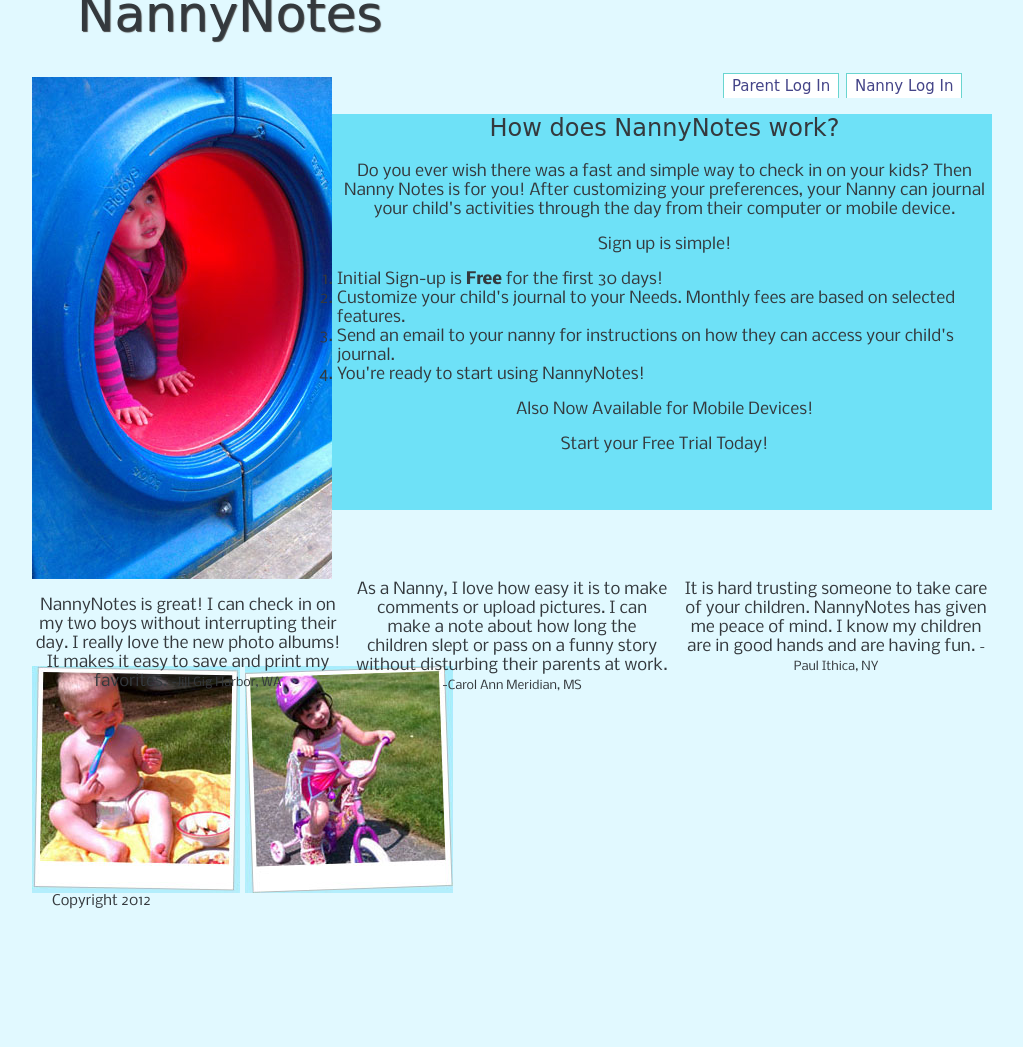
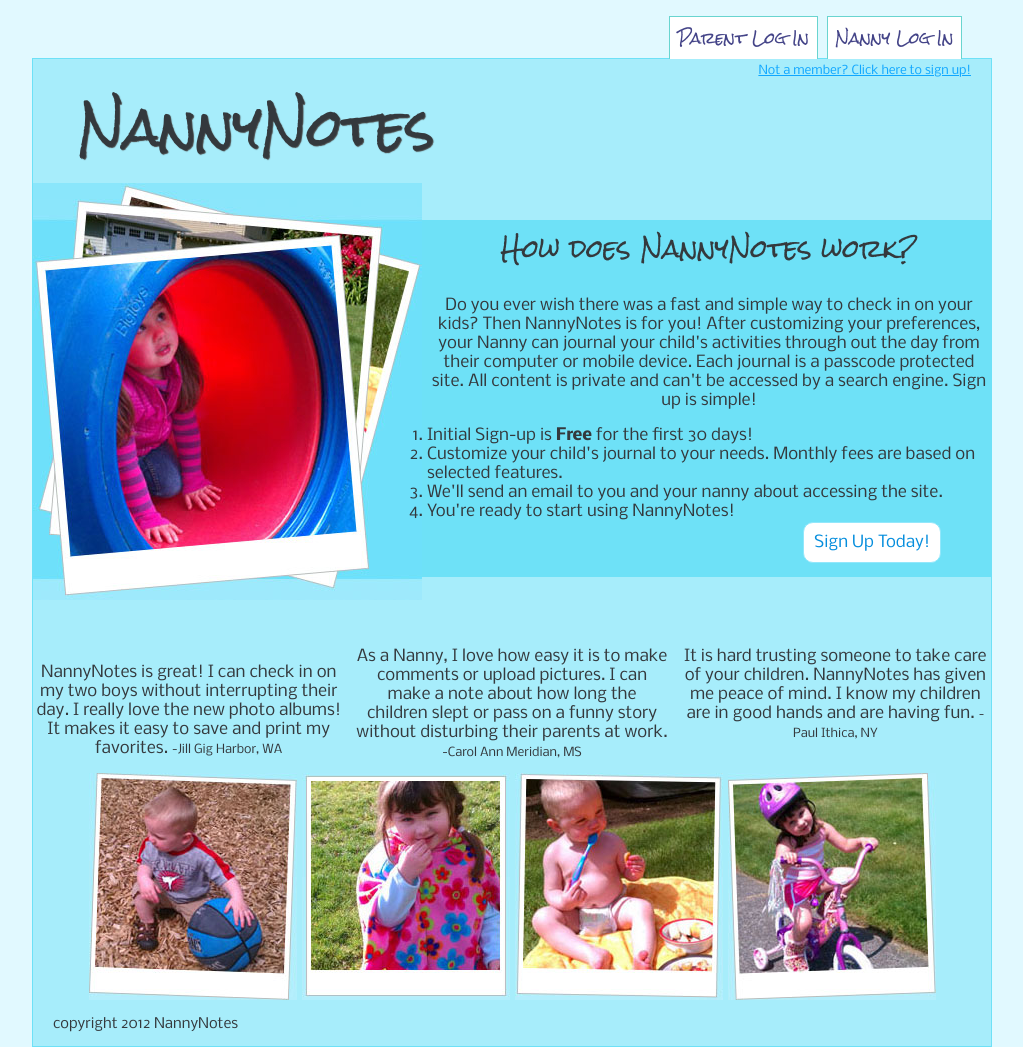
Before and after one commit to smgrigsby/wsd-project, a plain HTML site: page index.html in a window 1280 px wide. Shown: the whole page, without its empty margins (128-1151 px from the left). Before the commit the page ends 923 px from the top, so only its background shows below. Drawn offline with Linux system fonts and the light colour scheme; a web font is replaced by a local one.

Commit message:
first commit

```diff
--- a/index.html
+++ b/index.html
@@ -5,62 +5,66 @@
     <title> NannyNotes </title>
     	<meta charset="utf-8">
     	<link rel="stylesheet" href="css/main.css">
-    	<link href='http://fonts.googleapis.com/css?family=The+Girl+Next+Door' rel='stylesheet' type='text/css'>
+
+    	<link href='http://fonts.googleapis.com/css?family=Rock+Salt' rel='stylesheet' type='text/css'>
     	<link href='http://fonts.googleapis.com/css?family=Nobile:400,700' rel='stylesheet' type='text/css'>
-
 </head>
 
 <body>
-	<h1>NannyNotes</h1>
-
 	<nav>
-	<ul id="navlist">
-		<li id="active"><a href="index.html" id="current">Parent Log In</a></li>
+	<ul>
+		<li><a href="index.html">Parent Log In</a></li>
 		<li><a href="index.html">Nanny Log In</a></li>
 	</ul>
 	</nav>
 
-	<section id="cta">
+	<div id="container">
+		<header>
+			<p id="link"><a href="index.html">Not a member? Click here to sign up!</a></p>
 
-			<img src="images/playground.jpg" alt="young girl at the playground looking up thoughfully" title="playing at the park">
+			<h1>NannyNotes</h1>
+		</header>
 
-		<h2>How does NannyNotes work?</h2>
+			<img src="images/playgrounde.jpg" alt="young girl at the playground looking up thoughfully" title="playing at the park">
 
-			<p>Do you ever wish there was a fast and simple way to check in on your kids? Then Nanny Notes is for you! After customizing your preferences, your Nanny can journal your child's activities through the day from their computer or mobile device.</p>
+		<section id="cta">
 
-			<p>Sign up is simple!</p>
+			<h2>How does NannyNotes work?</h2>
+
+			<p>Do you ever wish there was a fast and simple way to check in on your kids? Then NannyNotes is for you! After customizing your preferences, your Nanny can journal your child's activities through out the day from their computer or mobile device. Each journal is a passcode protected site. All content is private and can't be accessed by a search engine. Sign up is simple!</p>
 
 			<ol>
 				<li>Initial Sign-up is <strong>Free</strong> for the first 30 days!</li>
-				<li>Customize your child's journal to your Needs. Monthly fees are based on selected features.</li>
-				<li>Send an email to your nanny for instructions on how they can access your child's journal.</li>
+				<li>Customize your child's journal to your needs. Monthly fees are based on selected features.</li>
+				<li>We'll send an email to you and your nanny about accessing the site. </li>
 				<li>You're ready to start using NannyNotes!</li>
 			</ol>
+		</section>
 
-			<p>Also Now Available for Mobile Devices!</p>
+			<p id="button"><a href="index.html">Sign Up Today!</a></p>
 
-			<p>Start your Free Trial Today!</p>
-	</section>
+		<section id="testimonies">
 
-	<div id="testimonies">
-
-
-
-			<p>NannyNotes is great! I can check in on my two boys without interrupting their day. I really love the new photo albums! It makes it easy to save and print my favorites. <span class="name">-Jill Gig Harbor, WA</span></p>
+			<p>NannyNotes is great! I can check in on my two boys without interrupting their day. I really love the new photo albums! It makes it easy to save and print my favorites. <span class="name">-Jill   Gig Harbor, WA</span></p>
 
 			<p>As a Nanny, I love how easy it is to make comments or upload pictures. I can make a note about how long the children slept or pass on a funny story without disturbing their parents at work. <span class="name">-Carol Ann Meridian, MS</span></p>
 
 			<p>It is hard trusting someone to take care of your children. NannyNotes has given me peace of mind. I know my children are in good hands and are having fun. <span class="name">-Paul Ithica, NY</span></p>
+		</section>
+
+		<section id="photo_gallery">
+			<ul>
+				<li><img src="images/boy.jpg" alt="color theme option one" title="mint pink"></li>
+				<li><img src="images/girl.jpg" alt="color theme option one" title="mint pink"></li>
+				<li><img src="images/lunch.jpg" alt="color theme option one" title="mint pink"></li>
+				<li><img src="images/bike.jpg" alt="color theme option one" title="mint pink"></li>
+			</ul>
+		</section>
+
+		<footer>
+			<p>copyright 2012 NannyNotes</p>
+		</footer>
 	</div>
-
-		<img src="images/lunch.jpg" alt="baby in diaper eating tater tots with a spoon" title="baby eating">
-
-		<img src="images/bike.jpg" alt="young girl riding her tricycle dressed head to toe in mismatched pink clothing" title="girl riding a bike in style">
-
-
-	<footer>
-		<p>Copyright 2012</p>
-	</footer>
 
 </body>
 </html>
```
Also changed, not shown: images/playground.jpg (deleted).
